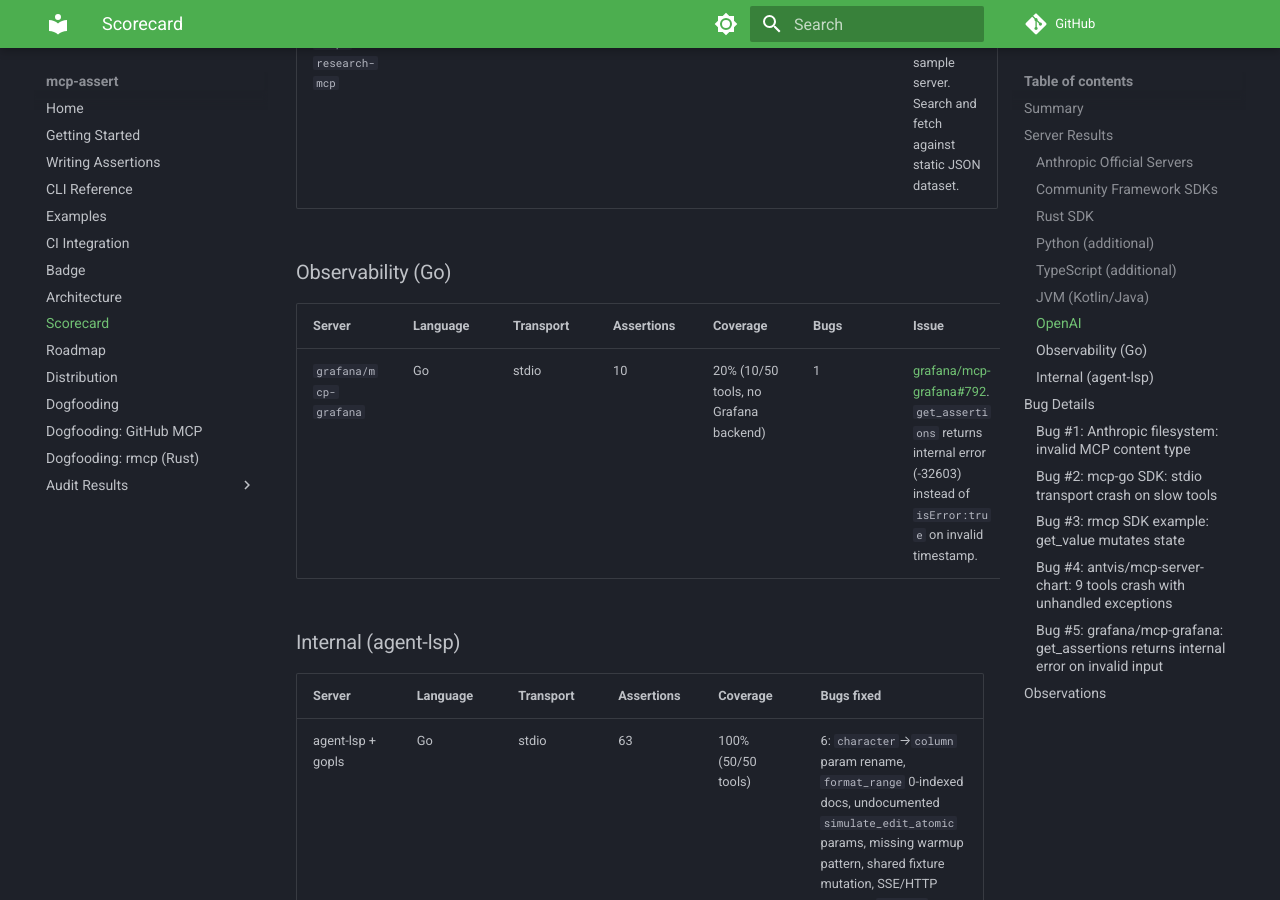
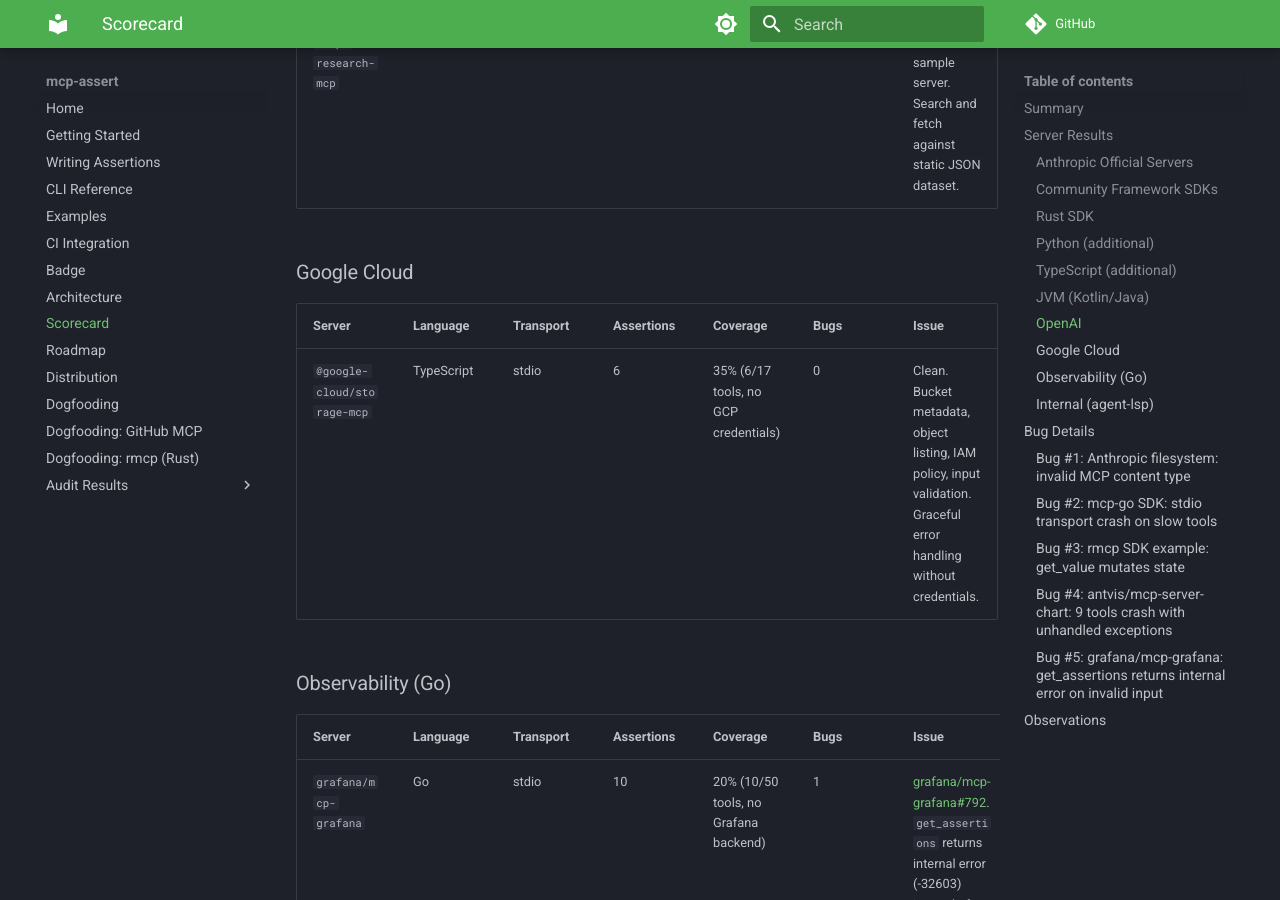
Before and after one commit to blackwell-systems/mcp-assert, an MkDocs documentation site: the page built from docs/scorecard.md, in a window 1280 px wide and 900 px high, scrolled down 5175 px. Built offline with MkDocs 1.6.1 and Material for MkDocs 9.7.7, drawn with Linux system fonts in a browser that asks for light colours; comment, search, counter and statistics services are not loaded; some of the changed lines change nothing that is shown; some of the changed text lies outside the part shown.

Commit message:
feat: scan Google Cloud storage-mcp (6 assertions, clean)
Google Cloud's official Storage MCP server (@google-cloud/storage-mcp).
17 tools, 6 assertions testing graceful degradation without GCP
credentials: bucket metadata, object listing, IAM policy, input
validation (project_id required). All pass.

25 servers scanned, 328 assertions, 19 clean scans.
Now covering all 3 major AI labs: Anthropic (7), OpenAI (1), Google (1).

```diff
--- a/docs/scorecard.md
+++ b/docs/scorecard.md
@@ -6,14 +6,14 @@
 
 | Metric | Count |
 |--------|-------|
-| Servers scanned | 24 |
+| Servers scanned | 25 |
 | Server suites | 23 (including HTTP transport variant, SSE variant, prompts, resources, completion, logging, GitHub MCP, and rmcp suites) |
 | Languages tested | 4 (Go, TypeScript, Python, Rust) |
 | Transports tested | 3 (stdio, SSE, HTTP) |
-| Total assertions | 322 (302 server + 20 trajectory) |
+| Total assertions | 328 (308 server + 20 trajectory) |
 | Upstream bugs found | 13 (4 servers affected) |
 | Upstream issues filed | 4 (1 unfiled: repo archived) |
-| Clean scans (no bugs) | 18 |
+| Clean scans (no bugs) | 19 |
 | Internal bugs fixed | 6 |
 
 ## Server Results
@@ -77,6 +77,12 @@
 | Server | Language | Transport | Assertions | Coverage | Bugs | Issue |
 |--------|----------|-----------|------------|----------|------|-------|
 | `openai/sample-deep-research-mcp` | Python | stdio | 4 | 100% (2/2 tools) | 0 | Clean. "Cupcake MCP" sample server. Search and fetch against static JSON dataset. |
+
+### Google Cloud
+
+| Server | Language | Transport | Assertions | Coverage | Bugs | Issue |
+|--------|----------|-----------|------------|----------|------|-------|
+| `@google-cloud/storage-mcp` | TypeScript | stdio | 6 | 35% (6/17 tools, no GCP credentials) | 0 | Clean. Bucket metadata, object listing, IAM policy, input validation. Graceful error handling without credentials. |
 
 ### Observability (Go)
 
```
Also changed, not shown: 6 other files.
